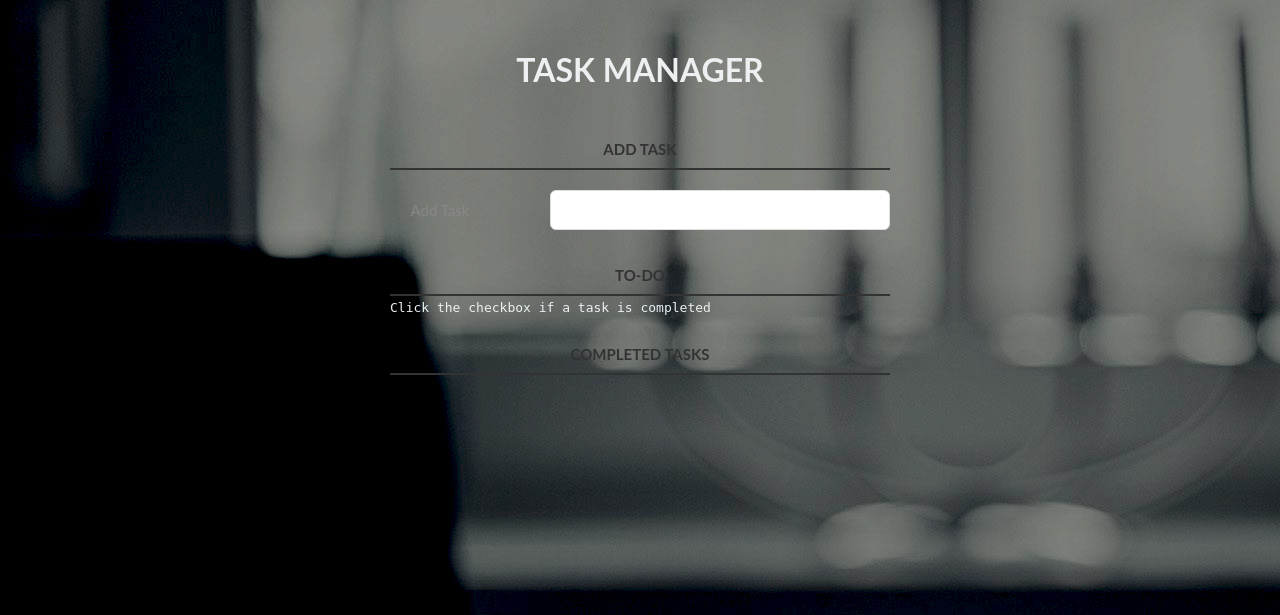
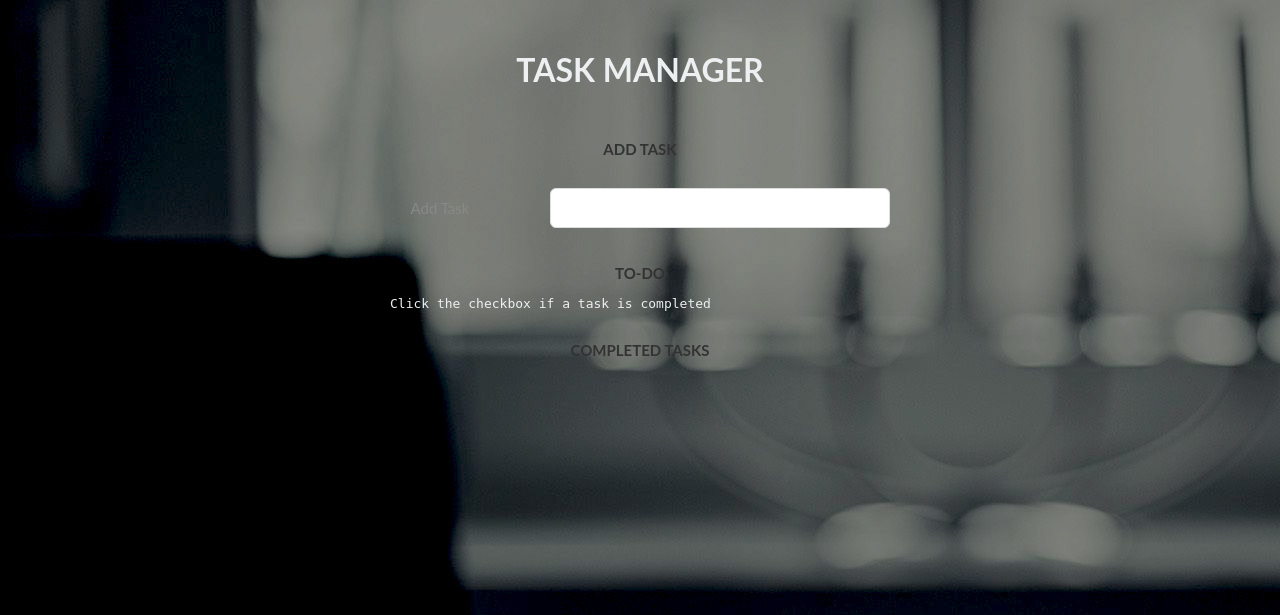
Before and after one commit to ryeviz/Prive, a PHP site: page / in a window 1280 px wide. Shown: the top 615 px of the page. Run offline with PHP 8.4, Linux system fonts and the light colour scheme.

Commit message:
Update style.css

```diff
--- a/style.css
+++ b/style.css
@@ -57,7 +57,6 @@ label[for='new-task'] {
 color: #333;
 font-weight: 700;
 font-size: 15px;
-border-bottom: 2px solid #333;
 padding: 30px 0 10px;
 margin: 0;
 text-transform: uppercase;
```
